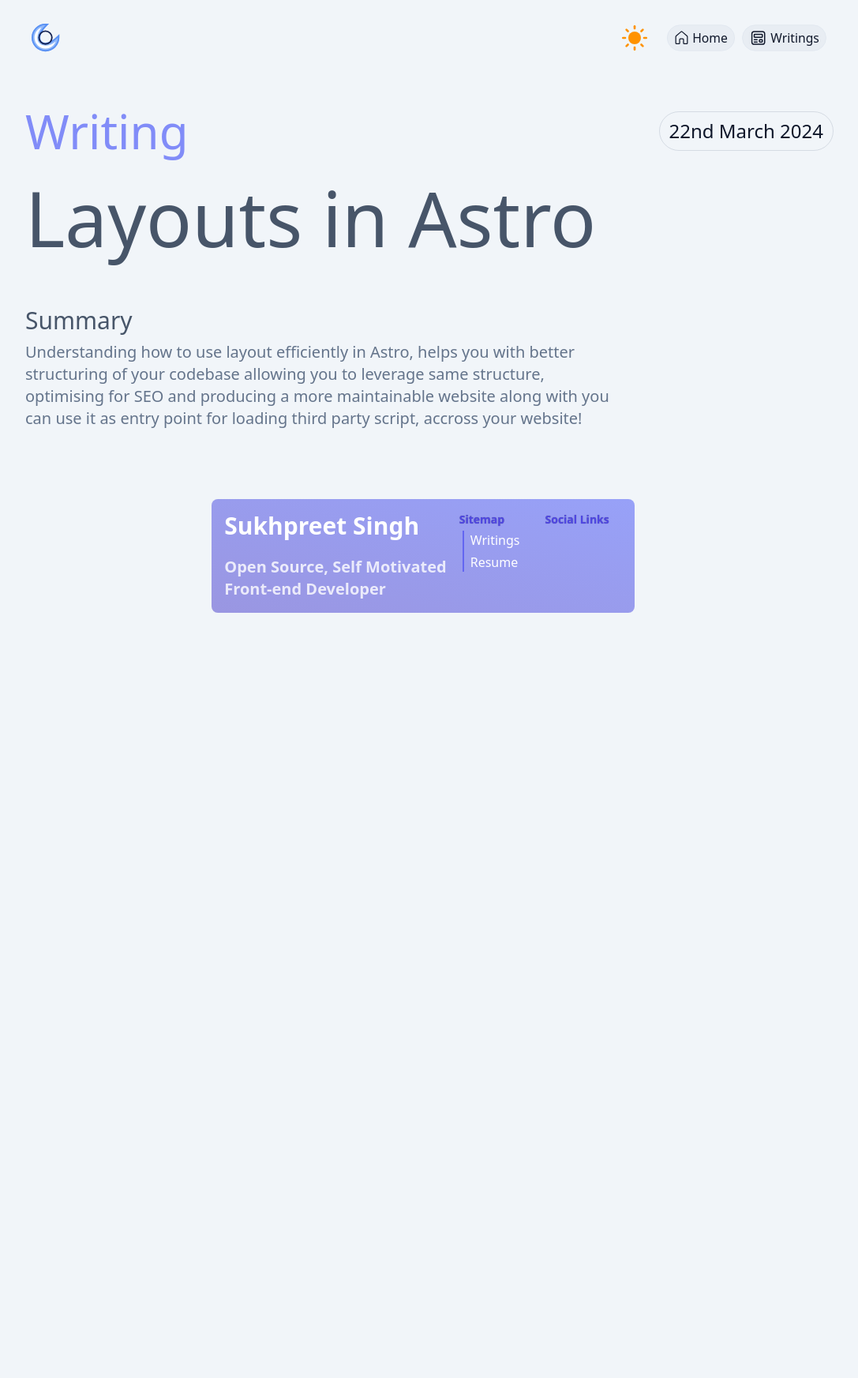
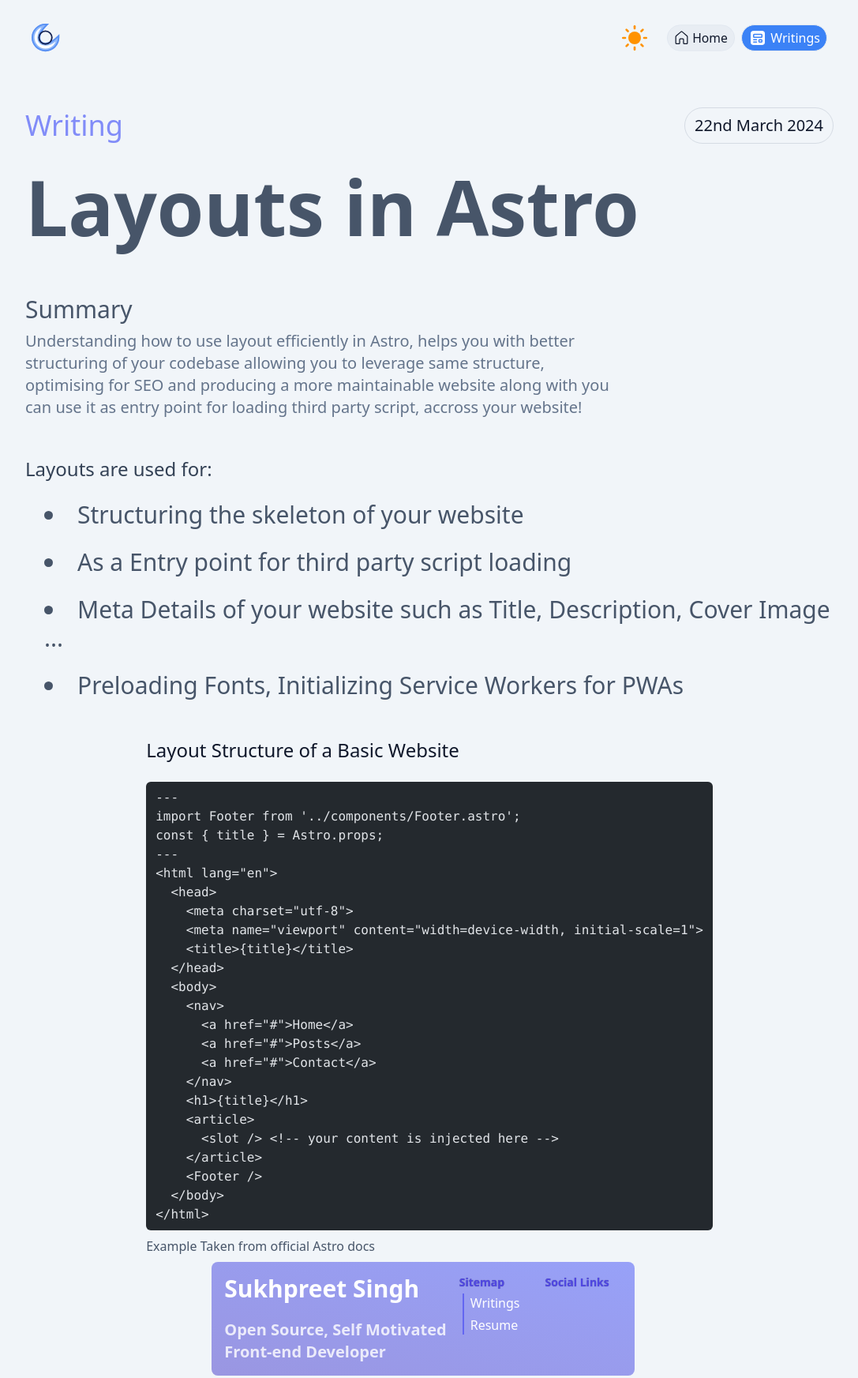
Before and after one commit to q1b/q1b, an Astro site: page /writings/layouts-in-astro in a window 1280 px wide. Shown: the whole page at 79% size, without its empty margins (96-1183 px from the left). Before the commit the page ends 800 px from the top, so only its background shows below. Built offline with nearby package versions, Linux system fonts and the light colour scheme; Astro itself is replaced by a stand-in of ours; code samples lack their colours.

Commit message:
updated layouts article

```diff
--- a/src/layouts/Layout.astro
+++ b/src/layouts/Layout.astro
@@ -81,7 +81,7 @@ const rotatings = ['Yoga Instructor', 'Software Developer', 'Basketball Player',
 					<span>Home</span>
 				</a>
 				<a
-					aria-current={currentPage === '/writings' ? 'true' : 'false'}
+					aria-current={currentPage.includes('/writings') ? 'true' : 'false'}
 					href="/writings"
 					class="group flex scale-[0.98] select-none items-center gap-x-1 rounded-full border border-slate-200 bg-slate-400/10 px-2 py-1 transition-all hover:scale-100 hover:border-slate-300 hover:bg-slate-50 active:scale-[0.96] aria-[current='true']:scale-100 aria-[current='true']:bg-blue-500 aria-[current='true']:text-white dark:border-slate-700 dark:hover:bg-slate-800 dark:aria-[current='true']:bg-blue-500"
 				>
--- a/src/pages/project/BHumanAI-MVP.astro
+++ b/src/pages/project/BHumanAI-MVP.astro
@@ -121,7 +121,7 @@ import documentImg from "./document.png";
 			made the weekends fun for me, spending time on some of my
 			side-projects!
 		</p>
-		<div class="mb-28 mt-12 inline-flex items-center gap-x-4">
+		<div class="mb-28 mt-12 flex flex-col sm:flex-row items-start gap-4">
 			<button
 				class="show tab-highlight-none group relative box-border inline-flex h-9 items-center whitespace-nowrap
 						rounded-full border-2 border-slate-200
--- a/src/pages/writings/layouts-in-astro.astro
+++ b/src/pages/writings/layouts-in-astro.astro
@@ -1,17 +1,22 @@
 ---
 import Layout from "@/layouts/Layout.astro";
+import { Code } from "astro:components";
 ---
+
 <Layout>
     <main class="w-full max-w-5xl">
         <div class="mt-16">
             <div class="flex flex-wrap gap-4 justify-between items-center">
-            <h2 class="text-4xl sm:text-6xl text-indigo-400">Writing</h2>
+                <h2 class="text-2xl sm:text-4xl text-indigo-400">Writing</h2>
                 <span
-                class="text-xl sm:text-2xl px-2 sm:px-3 py-1 sm:py-2 rounded-full border border-slate-500/20"
-                >22nd March 2024</span
+                    class="text-base sm:text-xl px-2 sm:px-3 py-1 sm:py-2 rounded-full border border-slate-500/20"
                 >
+                    22nd March 2024
+                </span>
             </div>
-        <h1 class="text-6xl text-pretty sm:text-8xl text-slate-600 dark:text-slate-200 mt-8">
+            <h1
+                class="text-6xl font-semibold text-pretty sm:text-8xl text-slate-600 dark:text-slate-200 mt-8"
+            >
                 Layouts in Astro
             </h1>
         </div>
@@ -20,8 +25,71 @@ import Layout from "@/layouts/Layout.astro";
             <p
                 class="text-xl text-slate-500 dark:text-slate-400 mt-2 max-w-prose"
             >
-            Understanding how to use layout efficiently in Astro, helps you with better structuring of your codebase allowing you to leverage same structure, optimising for SEO and producing a more maintainable website along with you can use it as entry point for loading third party script, accross your website!
+                Understanding how to use layout efficiently in Astro, helps you
+                with better structuring of your codebase allowing you to
+                leverage same structure, optimising for SEO and producing a more
+                maintainable website along with you can use it as entry point
+                for loading third party script, accross your website!
             </p>
+        </div>
+        <div class="mt-12">
+            <h3 class="text-2xl text-slate-700 dark:text-slate-200">
+                Layouts are used for:
+            </h3>
+            <ul
+                class="flex list-disc list-inside flex-col gap-y-6 mt-6 text-slate-600 dark:text-slate-300 text-3xl pl-6"
+            >
+                <li class="">Structuring the skeleton of your website</li>
+                <li class="">
+                    As a Entry point for third party script loading
+                </li>
+                <li class="">
+                    Meta Details of your website such as Title, Description,
+                    Cover Image ...
+                </li>
+                <li class="">
+                    Preloading Fonts, Initializing Service Workers for PWAs
+                </li>
+            </ul>
+        </div>
+        <div class="mt-12 pb-4 flex flex-col items-center">
+            <div class="w-full max-w-fit">
+                <h2 class="text-2xl mb-6">
+                    Layout Structure of a Basic Website
+                </h2>
+                <Code
+                    code={`---
+import Footer from '../components/Footer.astro';
+const { title } = Astro.props;
+---
+<html lang="en">
+  <head>
+    <meta charset="utf-8">
+    <meta name="viewport" content="width=device-width, initial-scale=1">
+    <title>{title}</title>
+  </head>
+  <body>
+    <nav>
+      <a href="#">Home</a>
+      <a href="#">Posts</a>
+      <a href="#">Contact</a>
+    </nav>
+    <h1>{title}</h1>
+    <article>
+      <slot /> <!-- your content is injected here -->
+    </article>
+    <Footer />
+  </body>
+</html>
+`}
+                    lang="astro"
+                    class="rounded-md px-3 max-w-fit py-2"
+                    theme={"nord"}
+                />
+                <span class="relative top-2 dark:text-slate-400 text-slate-600"
+                    >Example Taken from official Astro docs</span
+                >
+            </div>
         </div>
     </main>
 </Layout>
```
Lines whose indentation alone changed are shown as unchanged.
